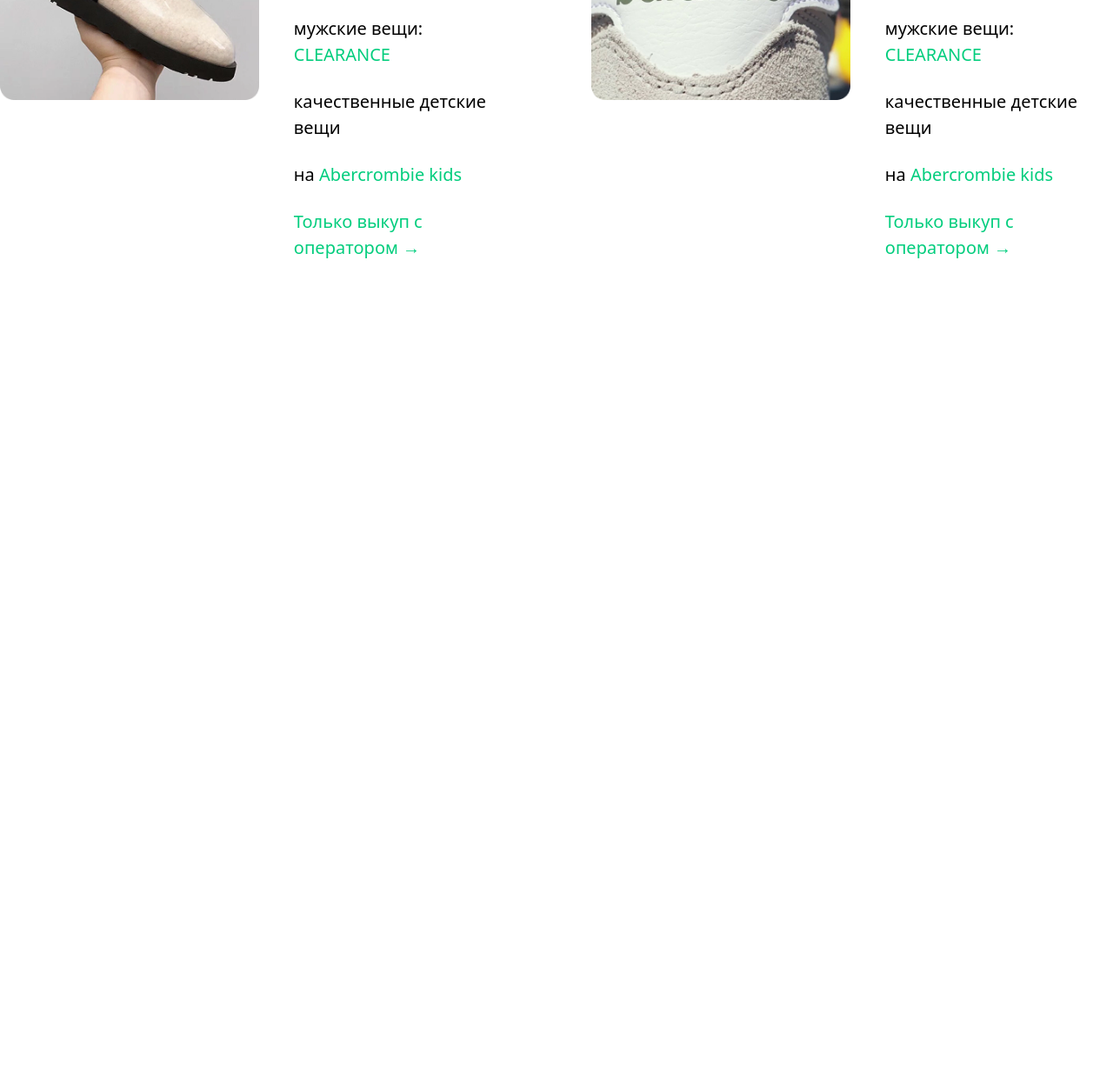
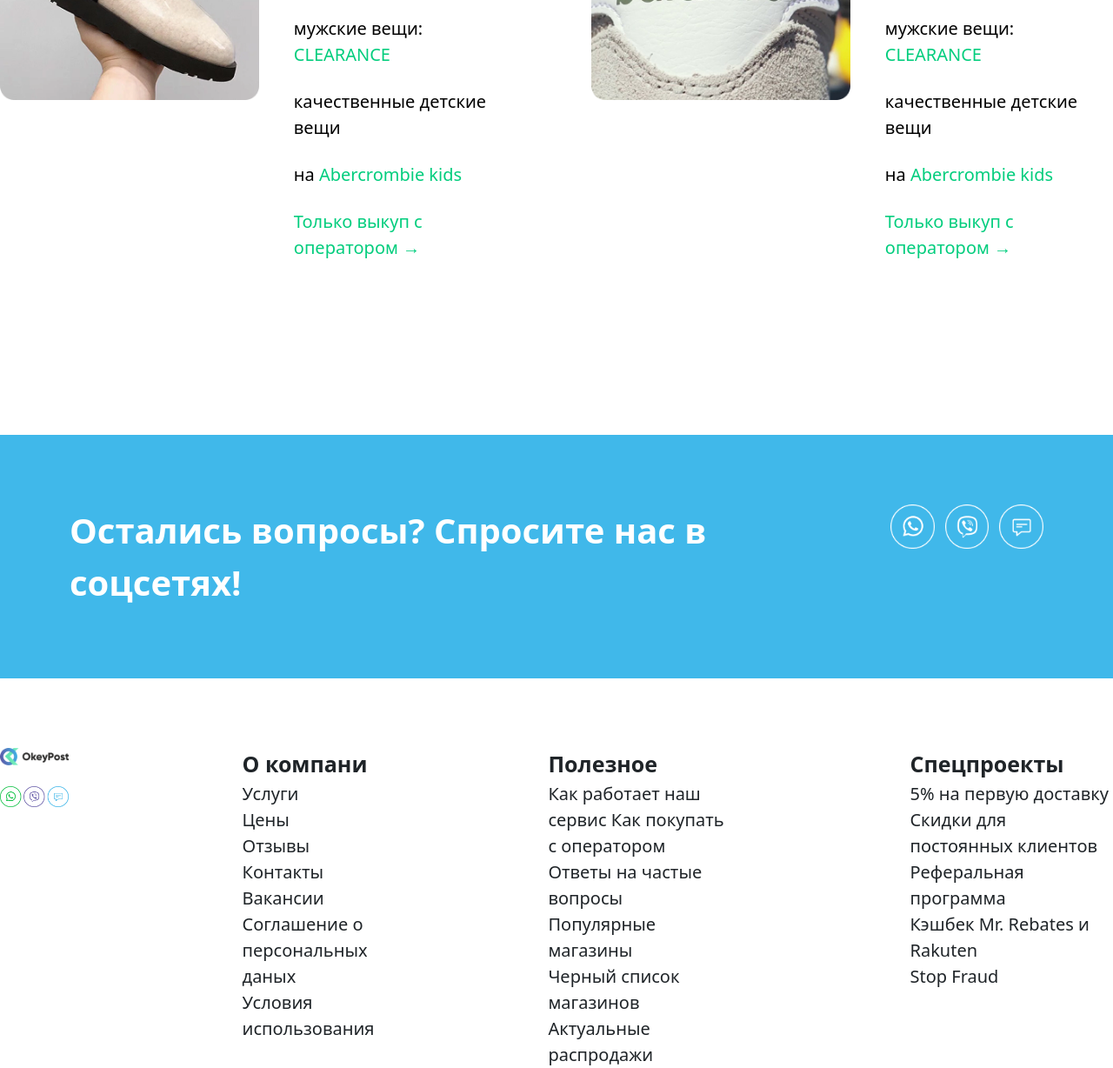
Before and after one commit to Sulaimonov287/4-pages-class-work, a website: page index3.html in a window 1280 px wide. Shown: the part 3681-4909 px from the top of the page at 87% size. Before the commit the page ends 3981 px from the top, so only its background shows below. Drawn offline with Linux system fonts and the light colour scheme.

Commit message:
Changes for Page3 last

```diff
--- a/index3.html
+++ b/index3.html
@@ -216,8 +216,62 @@
 
 </div>
 
+ <div>
+        <div class="flex justify-center gap-50 bg-[#40B8EA] text-[white] p-20 mt-50">
+            <h1 class="text-[40px] font-bold">Остались вопросы? Спросите нас в соцсетях!</h1>
+            <div class="flex  gap-3">
 
+                <div>
+                    <img src="./src/Ватсап.png" alt="">
+                </div>
+                <div>
+                    <img src="./src/Вайбер.png" alt="">
+                </div>
+                <div>
+                    <img src="./src/Чат.png" alt="">
+                </div>
+            </div>
+        </div>
 
+    </div>
+
+<div class="flex justify-center  gap-50 mt-20">
+        <div class="flex flex-col">
+
+            <div>
+                <img src="./src/Лого (1).png" alt="">
+            </div> <br>
+            <div>
+                <img src="./src/Соцсети.png" alt="">
+            </div>
+        </div>
+        <div class="flex flex-col">
+            <h1 class="text-[20px] text-[#1F2428]"><span class="text-[25px] font-bold">О компани </span> <br>
+Услуги <br>
+Цены <br>
+Отзывы <br>
+Контакты <br>
+Вакансии <br>
+Соглашение о персональных даных <br>
+Условия использования</h1>
+        </div>
+        <div class="flex flex-col">
+            <h1 class="text-[20px] text-[#1F2428]"><span class="text-[25px] font-bold">Полезное </span> <br>Как работает наш сервис
+Как покупать с оператором <br>
+Ответы на частые вопросы <br>
+Популярные магазины <br>
+Черный список магазинов <br>
+Актуальные распродажи</h1>
+        </div>
+        <div class="flex flex-col">
+            <h1 class="text-[20px] text-[#1F2428]"><span class="text-[25px] font-bold">Спецпроекты </span> <br>5% на первую доставку
+Скидки для постоянных клиентов <br>
+Реферальная программа <br>
+Кэшбек Mr. Rebates и Rakuten <br>
+Stop Fraud</h1>
+        </div>
+
+    </div>
 
 
 
```
Also changed, not shown: src/output.css.
